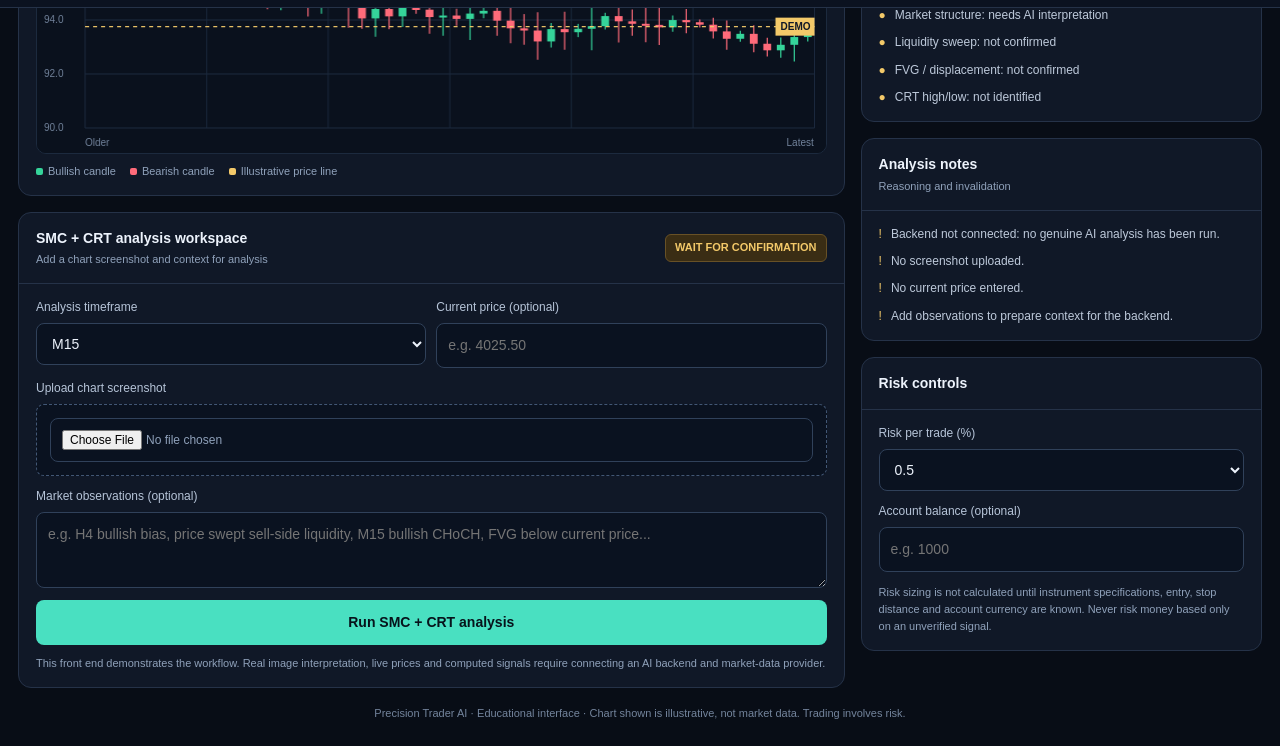
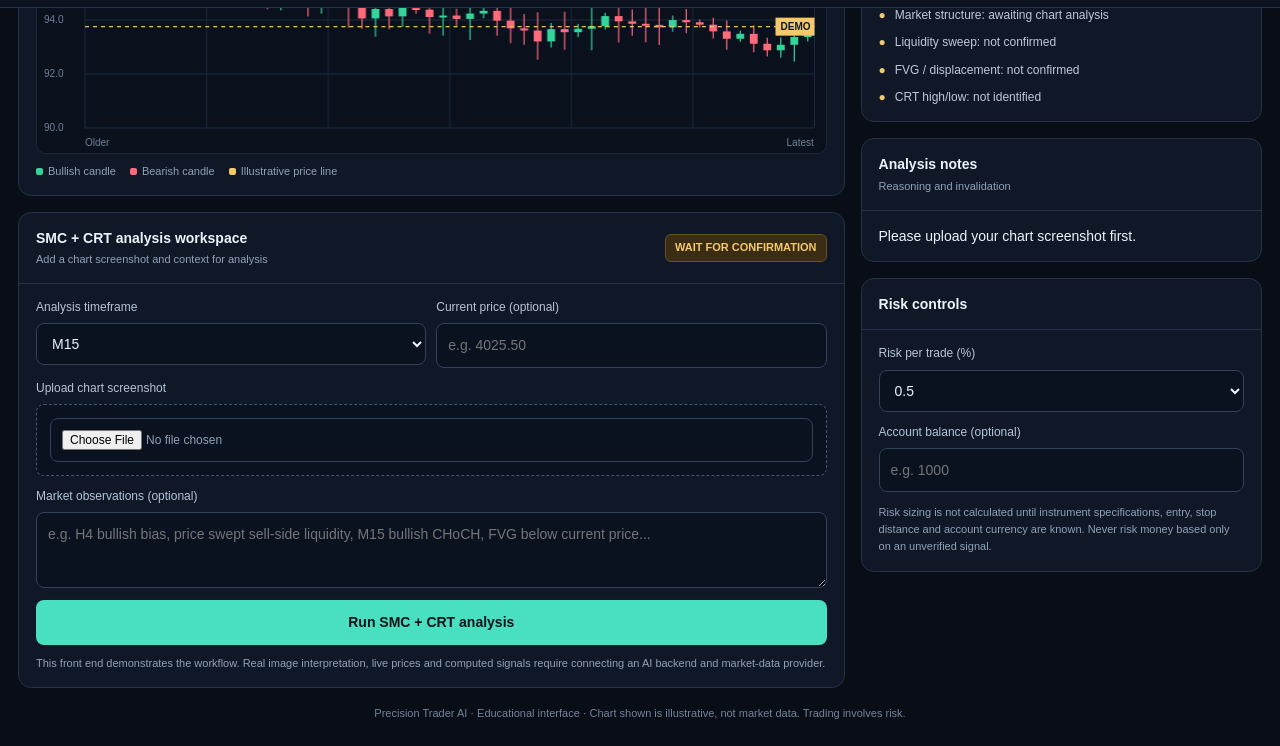
Before and after one commit to guyklein330-cloud/precision-trader-ai, a website: page index.html in a window 1280 px wide. Both pictures are taken after a click on the button "Run SMC + CRT analysis". Shown: the part 509-1255 px from the top of the page. Drawn offline with Linux system fonts and the light colour scheme.

Commit message:
Update index.html

```diff
--- a/index.html
+++ b/index.html
@@ -453,41 +453,117 @@
  img.style.display='block';
 });
 
-document.getElementById('analyzeBtn').addEventListener('click',()=>{
- const f=document.getElementById('chartFile').files[0];
- const notes=document.getElementById('notes').value.trim();
- const price=document.getElementById('currentPrice').value;
 
- const direction=document.getElementById('direction');
- direction.textContent='WAIT';
- direction.style.color='var(--gold)';
- document.getElementById('signalBadge').textContent='WAIT';
- document.getElementById('confidenceText').textContent='—';
- document.getElementById('confidenceBar').style.width='0';
+document.getElementById('analyzeBtn').addEventListener('click', async () => {
+  const file = document.getElementById('chartFile').files[0];
+  const market = document.getElementById('market').value;
+  const timeframe = document.getElementById('timeframe').value;
+  const notes = document.getElementById('notes').value.trim();
+  const price = document.getElementById('currentPrice').value;
+  const button = document.getElementById('analyzeBtn');
+  const reasoning = document.getElementById('reasoning');
 
- ['entry','sl','tp1','tp2','rr','crt'].forEach(id=>{
-  document.getElementById(id).textContent='Not calculated';
- });
+  if (!file) {
+    reasoning.textContent = 'Please upload your chart screenshot first.';
+    return;
+  }
 
- document.getElementById('checklist').innerHTML=
- '<div class="listrow"><span class="warn">●</span><span>Market structure: needs AI interpretation</span></div>'+
- '<div class="listrow"><span class="warn">●</span><span>Liquidity sweep: not confirmed</span></div>'+
- '<div class="listrow"><span class="warn">●</span><span>FVG / displacement: not confirmed</span></div>'+
- '<div class="listrow"><span class="warn">●</span><span>CRT high/low: not identified</span></div>';
+  if (!['image/jpeg', 'image/png', 'image/webp'].includes(file.type)) {
+    reasoning.textContent = 'Please upload a JPG, PNG, or WebP image.';
+    return;
+  }
 
- let msg='<div class="listrow"><span class="warn">!</span><span>Backend not connected: no genuine AI analysis has been run.</span></div>';
- msg+='<div class="listrow"><span class="warn">!</span><span>'+
- (f?'Screenshot selected: '+f.name+'.':'No screenshot uploaded.')+'</span></div>';
- msg+='<div class="listrow"><span class="warn">!</span><span>'+
- (price?'Entered price: '+price+'.':'No current price entered.')+'</span></div>';
+  if (file.size > 8 * 1024 * 1024) {
+    reasoning.textContent = 'Your image is too large. Maximum size is 8 MB.';
+    return;
+  }
 
- const safeNotes=notes.replace(/&/g,'&amp;').replace(/</g,'&lt;').replace(/>/g,'&gt;');
- msg+='<div class="listrow"><span class="warn">!</span><span>'+
- (notes?'Observations: '+safeNotes:'Add observations to prepare context for the backend.')+
- '</span></div>';
+  const formData = new FormData();
+  formData.append('chart', file);
+  formData.append('market', market);
+  formData.append('timeframe', timeframe);
 
- document.getElementById('reasoning').innerHTML=msg;
+  button.disabled = true;
+  button.textContent = 'Analyzing chart...';
+  reasoning.textContent =
+    'Connecting to Precision Trader AI. Please wait...';
+
+  document.getElementById('direction').textContent = 'WAIT';
+  document.getElementById('signalBadge').textContent = 'ANALYZING';
+  document.getElementById('confidenceText').textContent = '—';
+  document.getElementById('confidenceBar').style.width = '0%';
+
+  try {
+    const response = await fetch(
+      'https://precision-trader-ai.onrender.com/api/analyze',
+      {
+        method: 'POST',
+        body: formData
+      }
+    );
+
+    const data = await response.json();
+
+    if (!response.ok) {
+      throw new Error(data.error || 'The analysis request failed.');
+    }
+
+    const analysis = data.analysis || 'No analysis was returned.';
+
+    // Display the actual AI response safely as text.
+    reasoning.textContent =
+      analysis +
+      (notes ? '\n\nYour observations: ' + notes : '') +
+      (price ? '\n\nYour entered price: ' + price : '');
+
+    const match = analysis.match(
+      /(?:decision|direction)\s*:\s*(BUY|SELL|WAIT)/i
+    );
+
+    const direction = match ? match[1].toUpperCase() : 'WAIT';
+    document.getElementById('direction').textContent = direction;
+    document.getElementById('signalBadge').textContent = direction;
+
+    document.getElementById('direction').style.color =
+      direction === 'BUY' ? 'var(--green)' :
+      direction === 'SELL' ? 'var(--red)' : 'var(--gold)';
+
+    const confidenceMatch = analysis.match(
+      /(?:confidence)[^\d]{0,40}(\d{1,3})\s*%/i
+    );
+
+    if (confidenceMatch) {
+      const confidence = Math.min(100, Number(confidenceMatch[1]));
+      document.getElementById('confidenceText').textContent =
+        confidence + '%';
+      document.getElementById('confidenceBar').style.width =
+        confidence + '%';
+    }
+
+    document.getElementById('setupLabel').textContent = direction;
+    document.getElementById('biasLabel').textContent =
+      direction === 'BUY' ? 'Bullish' :
+      direction === 'SELL' ? 'Bearish' : 'Unconfirmed';
+
+    ['entry', 'sl', 'tp1', 'tp2', 'rr', 'crt'].forEach(id => {
+      document.getElementById(id).textContent =
+        'See AI analysis below';
+    });
+
+    document.getElementById('checklist').innerHTML =
+      '<div class="listrow"><span class="check">✓</span>' +
+      '<span>AI chart analysis completed. Review the reasoning below.</span></div>';
+
+  } catch (error) {
+    reasoning.textContent =
+      'Analysis failed: ' + error.message +
+      '\n\nPlease try again. If the problem continues, check the Render service logs and API configuration.';
+  } finally {
+    button.disabled = false;
+    button.textContent = 'Run SMC + CRT analysis';
+  }
 });
+
 </script>
 </body>
 </html>
```
